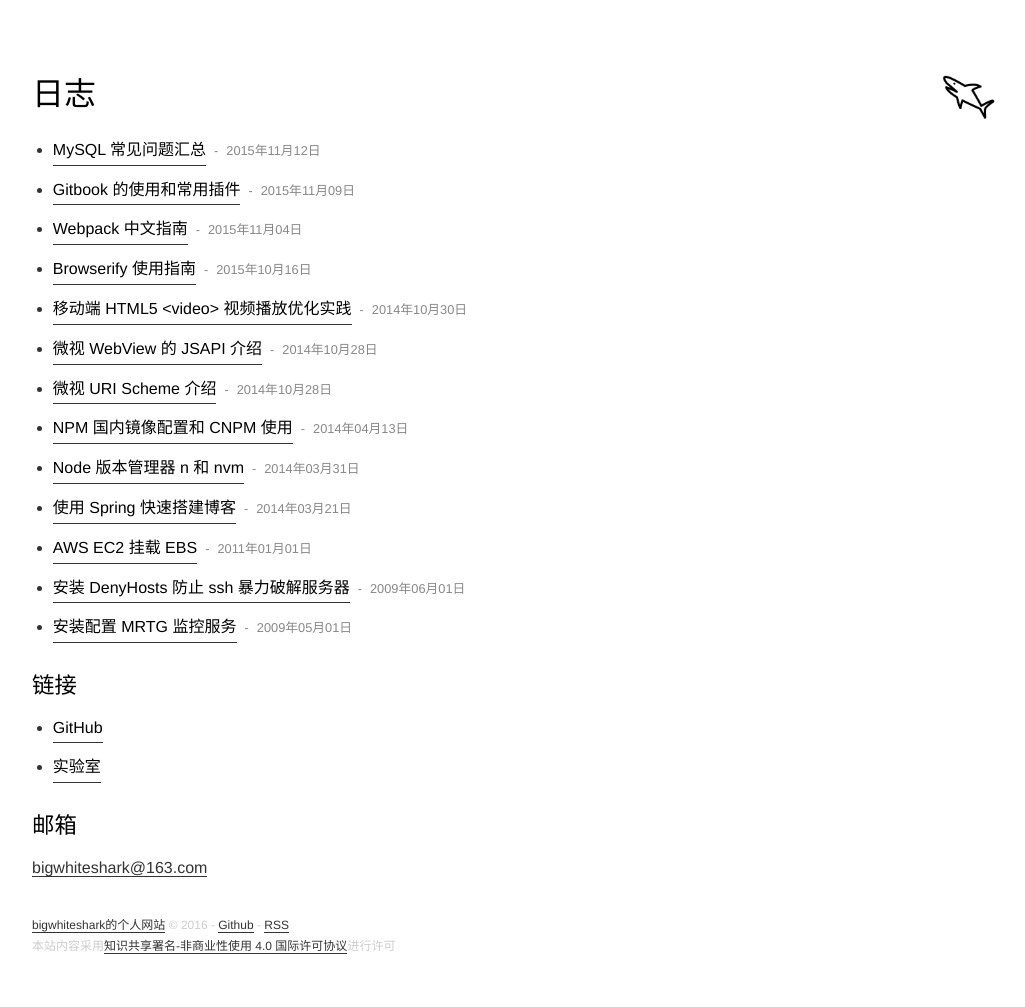
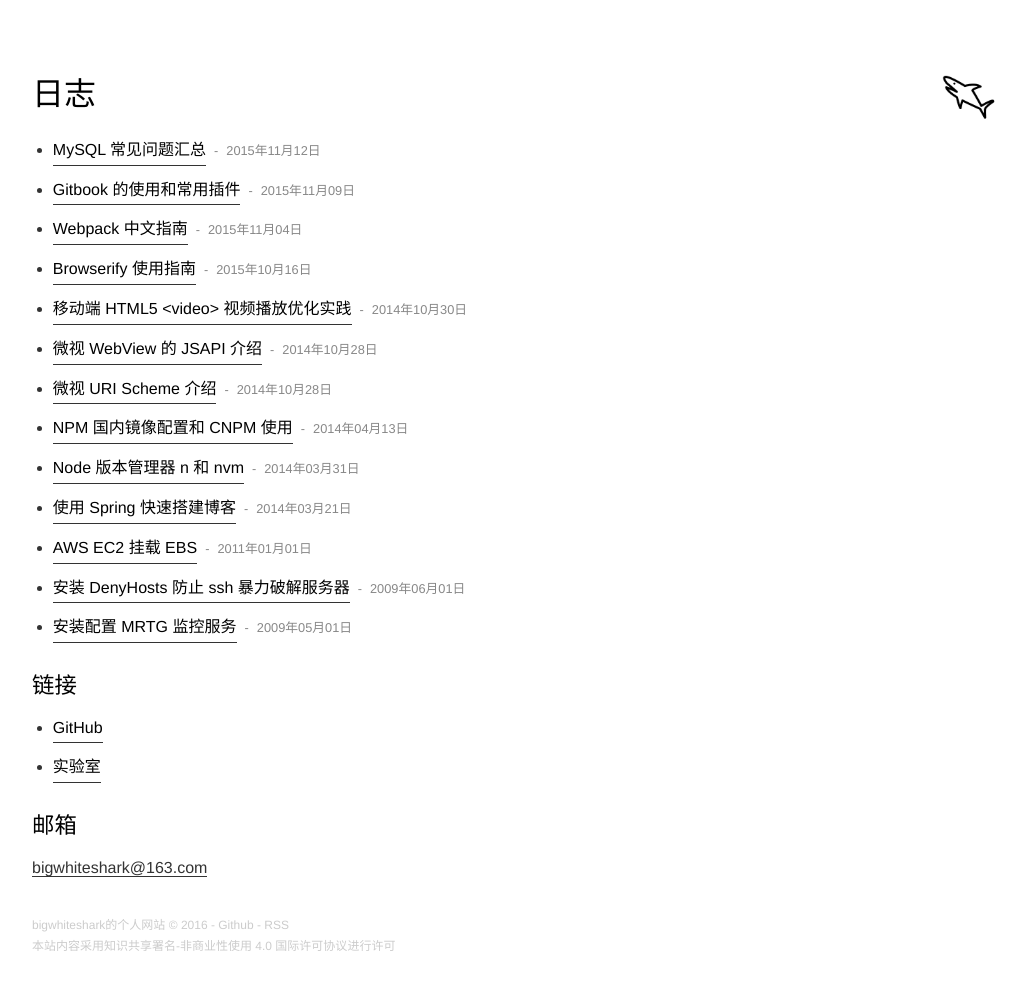
Before and after one commit to bigwhiteshark/bigwhiteshark.github.com, a Jekyll site: the page built from index.html, in a window 1280 px wide. Shown: the whole page, without its empty margins (224-1249 px from the left). Built offline with Jekyll 4.4.1, drawn with Linux system fonts in a browser that asks for light colours; Markdown is read by kramdown in place of the engine named in the settings; comment, search, counter and statistics services are not loaded.

Commit message:
first commit

```diff
--- a/_includes/footer.html
+++ b/_includes/footer.html
@@ -1,4 +1,4 @@
-<footer class="typo">
+<footer>
   <a href="{{ site.url }}">bigwhiteshark的个人网站</a> &copy; {{ site.time | date: '%Y' }} -
   <a href="{{ site.github_url }}" target="_blank">Github</a> -
   <a href="/feed.xml" target="_blank">RSS</a>
```
